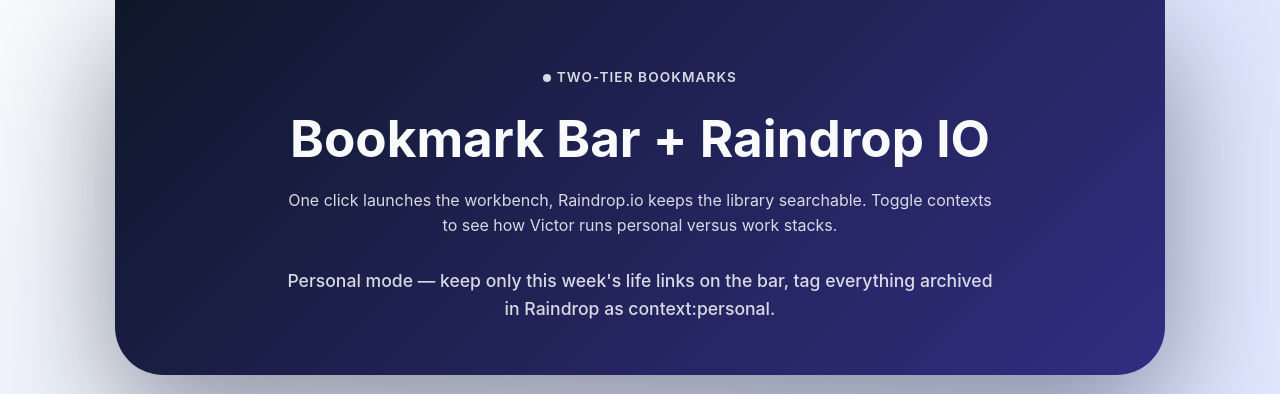
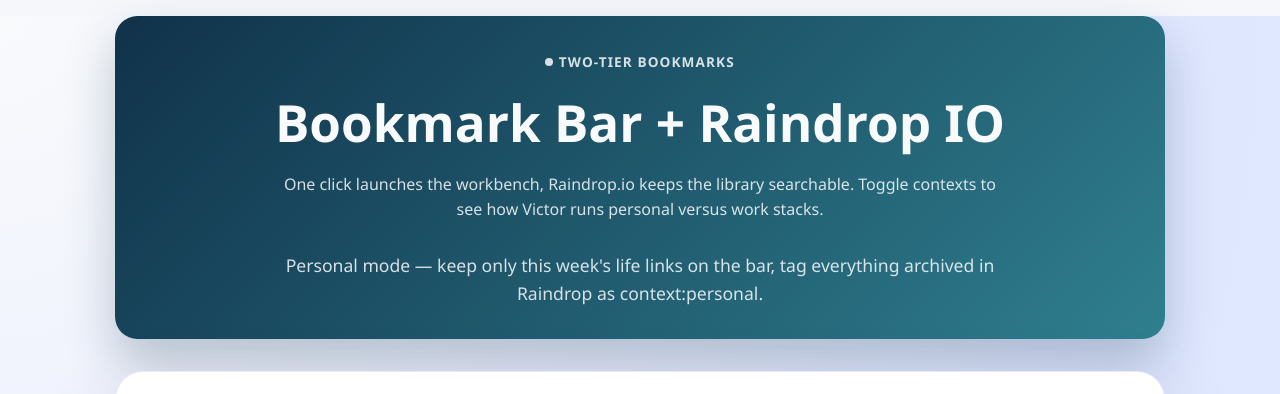
Before and after one commit to nvictor/bookmarks, a website: page index.html in a window 1280 px wide. Shown: the top 394 px of the page. Drawn offline with Linux system fonts and the light colour scheme.

Commit message:
Update hero styles and default font

```diff
--- a/styles.css
+++ b/styles.css
@@ -1,5 +1,5 @@
 :root {
-  font-family: "Inter", "Segoe UI", system-ui, -apple-system, BlinkMacSystemFont, sans-serif;
+  font-family: "Avenir Next", "Segoe UI", sans-serif;
   color: #0f172a;
   background-color: #f5f7fb;
   line-height: 1.6;
@@ -28,14 +28,13 @@ section {
 }
 
 .hero {
-  margin: 0 auto 3rem;
-  padding: 4rem 1.5rem 3.25rem;
+  margin: 1rem auto 2rem;
+  padding: 2rem;
   text-align: center;
   color: #f8fafc;
-  background: linear-gradient(135deg, #0f172a, #312e81);
-  border-bottom-left-radius: 48px;
-  border-bottom-right-radius: 48px;
-  box-shadow: 0 40px 120px rgba(15, 23, 42, 0.45);
+  background: linear-gradient(135deg, #10324a, #2f7f8f);
+  border-radius: 1.4rem;
+  box-shadow: 0 24px 50px rgba(16, 50, 74, 0.25);
 }
 
 .hero h1 {
```
Also changed, not shown: dist/styles.css.
